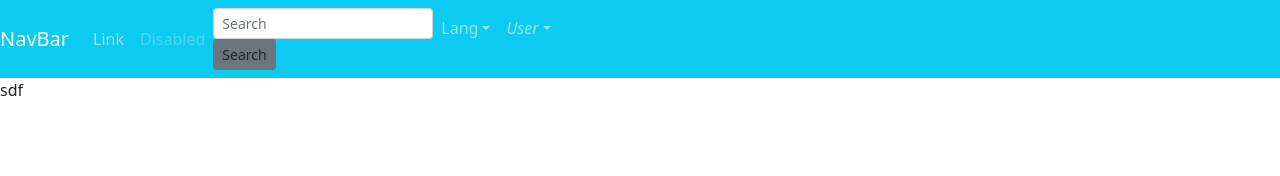
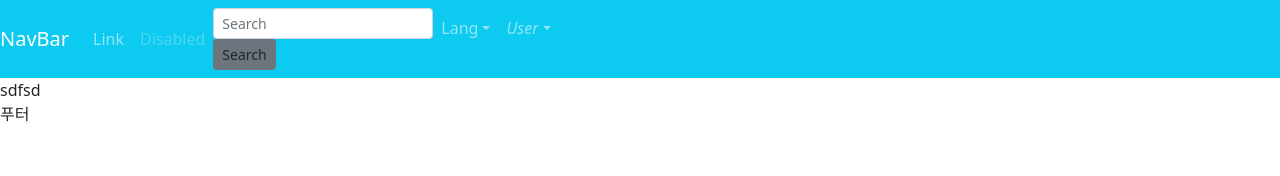
Before and after one commit to sumn-2020/cmpt, a Vue app in the folder project01/: page /modal in a window 1280 px wide. Shown: the top 176 px of the page. Built offline with nearby package versions, Linux system fonts and the light colour scheme; what vue-js-modal would draw is missing.

Commit message:
모달 페이지 추가

```diff
--- a/project01/src/App.vue
+++ b/project01/src/App.vue
@@ -1,6 +1,6 @@
 <template>
   <div id="app">
-    <HeaderPage />
+    <Header />
     <div id="content" class="content">
       <router-view></router-view>
     </div>
@@ -10,14 +10,14 @@
 </template>
 
 <script>
-import HeaderPage from './components/layout/Header.vue';
+import Header from './components/layout/Header.vue';
 import FooterPage from './components/layout/FooterPage.vue';
 import TopBtn from './components/TopButton.vue';
 
 export default {
   name: 'App',
   components: {
-    HeaderPage,
+    Header,
     FooterPage,
     TopBtn
   }
--- a/project01/src/assets/css/common.css
+++ b/project01/src/assets/css/common.css
@@ -1,4 +1,4 @@
-body {background: red; min-height: 2000px;}
+/* body {min-height: 2000px;}
 
 
 
@@ -6,4 +6,4 @@ body {background: red; min-height: 2000px;}
 
 
 
-.grab {max-width: 1200px; margin: 0 auto;}
+.grab {max-width: 1200px; margin: 0 auto;} */
--- /dev/null
+++ b/project01/src/assets/scss/common.scss
@@ -0,0 +1,2 @@
+body {min-height: 2000px;}
+.grab {max-width: 1200px; margin: 0 auto;}
--- a/project01/src/components/layout/FooterPage.vue
+++ b/project01/src/components/layout/FooterPage.vue
@@ -1,7 +1,7 @@
 <template>
     <div>
         <footer>
-          sdf
+          푸터
           </footer>
     </div>
 </template>
--- a/project01/src/components/slickSlider.vue
+++ b/project01/src/components/slickSlider.vue
@@ -29,7 +29,7 @@ export default {
             slickOptions: {
                 dots: true,
                 infinite: true,
-                autoplay: true,
+                autoplay: false,
                 arrows : false,
                 draggable:true,
                 speed: 1000,
--- a/project01/src/views/AboutPage.vue
+++ b/project01/src/views/AboutPage.vue
@@ -6,8 +6,8 @@
 </template>
 
 <script>
-import calendarTool from "../components/vutify/calendar/calendarTool.vue";
-import calendarKorean from "../components/vutify/calendar/calendarKorean.vue";
+import calendarTool from "../components/calendar/calendarTool.vue";
+import calendarKorean from "../components/calendar/calendarKorean.vue";
 
 export default {
   name: "AboutPage",
--- a/project01/src/views/HomePage.vue
+++ b/project01/src/views/HomePage.vue
@@ -30,3 +30,7 @@ export default {
     }
 }
 </script>
+
+<style>
+@import '../assets/scss/common.scss';
+</style>
--- /dev/null
+++ b/project01/src/views/modalPage.vue
@@ -0,0 +1,21 @@
+<template>
+    <div>
+sdfsd
+
+    </div>
+</template>
+
+<script>
+//import modalPage from "../components/modal/InputModal.vue";
+export default {
+    name: 'modalPage',
+    components: {
+        //modalPage
+    },
+    data () {
+      return {
+        dialog: false,
+      }
+    },
+}
+</script>
```
Also changed, not shown: project01/src/router.js (+4 -5 lines), project01/src/assets/images/background.png (added).
